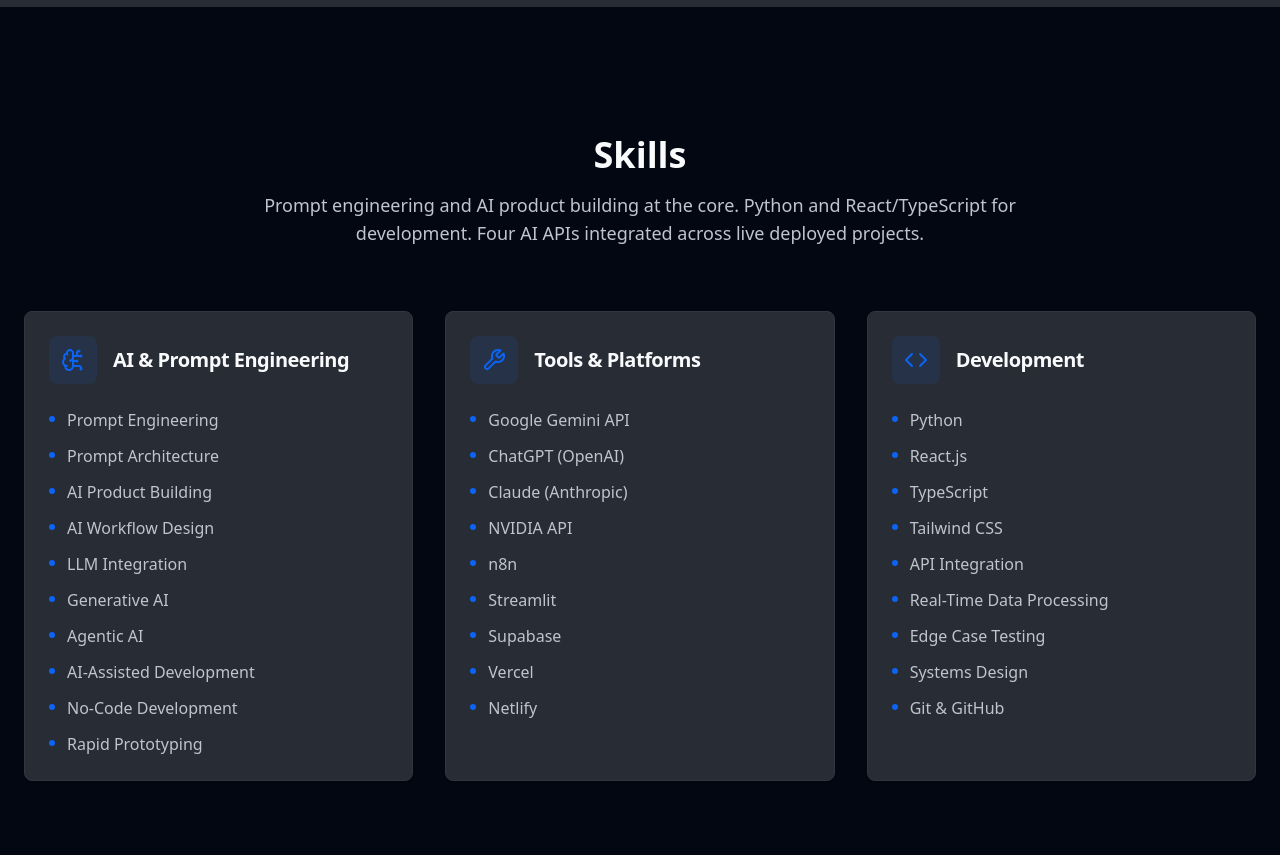
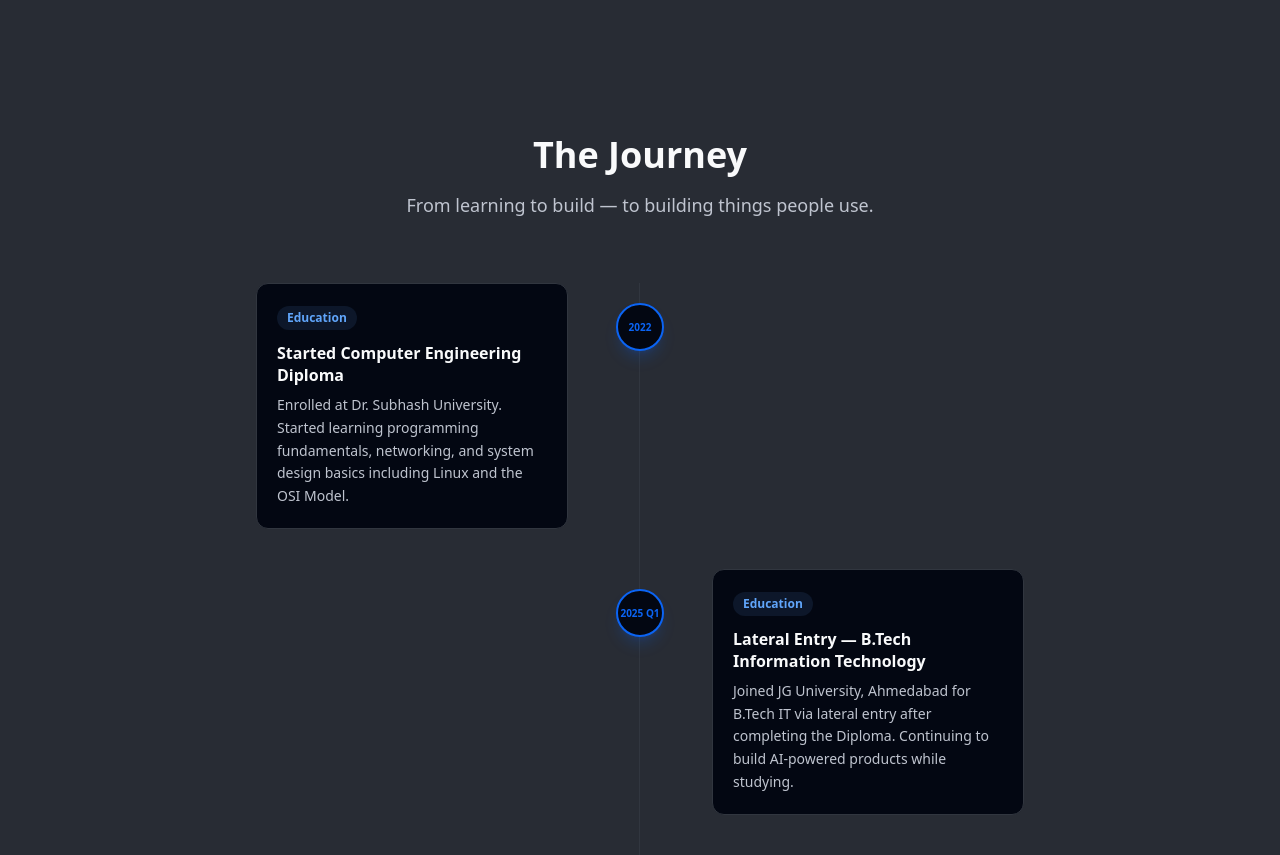
Before and after one commit to neevlila/Neev-Lila-portfolio, a React (Vite) app: page / in a window 1280 px wide. Shown: the part 1880-2735 px from the top of the page. Built offline with nearby package versions, Linux system fonts and the light colour scheme.

Commit message:
initialize portfolio components, layout, and project showcase sections

```diff
--- a/src/components/AboutSection.tsx
+++ b/src/components/AboutSection.tsx
@@ -1,6 +1,7 @@
 import React from 'react';
 import { BrainCircuit, Layers, FlaskConical } from 'lucide-react';
 import { Card, CardContent, CardHeader, CardTitle } from '@/components/ui/card';
+import neevPhoto from '@/assets/neev.jpg';
 
 const AboutSection = () => {
   const traits = [
@@ -34,7 +35,7 @@
               {/* Glow ring behind the image */}
               <div className="absolute inset-0 rounded-2xl bg-primary/20 blur-xl scale-105" />
               <img
-                src="/assets/neev.jpg"
+                src={neevPhoto}
                 alt="Neev Lila — AI Product Builder"
                 width={280}
                 height={360}
--- a/src/components/Header.tsx
+++ b/src/components/Header.tsx
@@ -7,6 +7,7 @@
   const navLinks = [
     { id: 'home', label: 'Home' },
     { id: 'about', label: 'About' },
+    { id: 'journey', label: 'Journey' },
     { id: 'skills', label: 'Skills' },
     { id: 'projects', label: 'Projects' },
     { id: 'certifications', label: 'Certifications' },
--- a/src/components/ProjectsSection.tsx
+++ b/src/components/ProjectsSection.tsx
@@ -9,7 +9,7 @@
     {
       title: "Jarvis — AI Desktop Assistant",
       subtitle: "Voice-Activated · Python + Gemini 2.5 Pro · 1900+ lines",
-      description: "A full AI-integrated desktop automation system built in Python. Integrates Gemini 2.5 Pro for natural language conversation, speech recognition via pyttsx3, full Windows system automation through Win32 API and PyAutoGUI, real-time motion detection with OpenCV, YouTube Data API, QR code generation with Tkinter GUI, email drafting and sending, WiFi profile management, speed tests, and 25+ voice commands. Built for real daily use — not a demo project.",
+      description: "A voice-activated AI desktop assistant built in Python. Integrates Gemini 2.5 Pro for natural language conversation, full Windows automation via Win32 API and PyAutoGUI, real-time motion detection with OpenCV, and 25+ voice commands. Built for daily personal use — not a demo.",
       techStack: ["Python", "Gemini API", "OpenCV", "SpeechRecognition", "PyAutoGUI", "Win32API", "YouTube Data API", "Tkinter"],
       liveLink: "#",
       sourceLink: "https://github.com/neevlila/Jarvis",
@@ -17,15 +17,15 @@
     {
       title: "Sustainable Token Analyzer",
       subtitle: "React + TypeScript · Netlify Functions · NVIDIA Qwen 2.5 72B",
-      description: "A full-stack web app that analyzes AI prompts for token count, energy usage, API cost, and carbon footprint — then uses NVIDIA's Qwen 2.5 72B to rewrite them into leaner versions. Built with a React + TypeScript frontend, a Netlify serverless function as the API backend, and a Recharts dashboard tracking cumulative savings across sessions. Carbon calculations use the real global grid average of 0.386 kg CO₂/kWh. Four-tab layout: Dashboard, Analyzer, Comparison, Suggestions.",
+      description: "A full-stack web app that measures AI prompt cost, energy usage, and carbon footprint — then uses NVIDIA's Qwen 2.5 72B to rewrite them into leaner versions. React + TypeScript frontend with a Netlify serverless backend and a live Recharts dashboard tracking session savings.",
       techStack: ["React", "TypeScript", "Tailwind CSS", "Netlify Functions", "NVIDIA API", "Recharts", "Vite"],
-      liveLink: "sustainable-token-analyzer.netlify.app",
+      liveLink: "https://sustainable-token-analyzer.netlify.app",
       sourceLink: "https://github.com/neevlila/Sustainable-Token-Analyzer",
     },
     {
       title: "Law-Bot — AI Legal Assistant",
       subtitle: "Smart India Hackathon 2025 · React + Gemini API · Deployed on Vercel",
-      description: "The core challenge: Gemini's default behavior hallucinates case law when asked legal questions. Solved by engineering a strict system prompt that instructs the model to cite general legal principles and explicitly flag uncertainty rather than fabricating citations. Frontend is React + TypeScript + Tailwind CSS with client-side API calls and response streaming for perceived speed. Chat history persisted via browser local storage — no backend needed. Deployed on Vercel with sub-2s cold start.",
+      description: "An AI legal chatbot that solves a real problem: Gemini hallucinates case law by default. Engineered a strict system prompt that forces the model to cite general legal principles and flag uncertainty instead of fabricating citations. Built for Smart India Hackathon 2025.",
       techStack: ["React", "TypeScript", "Tailwind CSS", "Google Gemini API", "Vercel"],
       liveLink: "https://lawbot-teal.vercel.app/",
       sourceLink: "https://github.com/neevlila/Lawbot",
@@ -33,7 +33,7 @@
     {
       title: "AI-Based SMS Spam Detector",
       subtitle: "Text Classification · Python + scikit-learn · Deployed on Render",
-      description: "Trained a TF-IDF + Logistic Regression pipeline on the UCI SMS Spam Collection (5,574 messages). Achieved 98% accuracy with precision prioritized to eliminate false positives — legitimate messages never wrongly blocked. Preprocessing pipeline: NLTK tokenization → stop-word removal → Porter stemming → TF-IDF bi-gram vectorization. Deployed as a Streamlit web app on Render with real-world spam examples preloaded for live testing. Built as an end-to-end product, not a notebook.",
+      description: "Real-time SMS spam detection at 98% accuracy. Trained a TF-IDF + Logistic Regression pipeline on 5,574 messages with precision prioritized to eliminate false positives. Deployed as a live Streamlit app — a working product, not a Jupyter notebook.",
       techStack: ["Python", "NLTK", "scikit-learn", "TF-IDF", "Logistic Regression", "Streamlit", "Render"],
       liveLink: "https://ai-based-sms-spam-detection.onrender.com/",
       sourceLink: "https://github.com/neevlila/AI-Based-SMS-Spam-Detection",
--- a/src/components/SkillsSection.tsx
+++ b/src/components/SkillsSection.tsx
@@ -1,13 +1,16 @@
 import React from 'react';
 import { BrainCircuit, Code, Wrench } from 'lucide-react';
-import { Card, CardContent, CardHeader, CardTitle } from '@/components/ui/card';
+import { Card, CardContent } from '@/components/ui/card';
+import { Badge } from '@/components/ui/badge';
 
-const SkillsSection = () => {
 const skillCategories = [
   {
-      category: "AI & Prompt Engineering",
     icon: BrainCircuit,
-      items: [
+    title: "AI & Prompt Engineering",
+    summary: "Prompt architecture, LLM integration, agentic AI, and end-to-end AI product building.",
+    color: "text-blue-400",
+    bg: "bg-blue-400/10",
+    skills: [
       "Prompt Engineering",
       "Prompt Architecture",
       "AI Product Building",
@@ -16,14 +19,18 @@
       "Generative AI",
       "Agentic AI",
       "AI-Assisted Development",
+      "AI-Augmented Development",
       "No-Code Development",
       "Rapid Prototyping",
-      ]
+    ],
   },
   {
-      category: "Tools & Platforms",
     icon: Wrench,
-      items: [
+    title: "Tools & Platforms",
+    summary: "Four AI APIs integrated across live deployed projects — Gemini, OpenAI, Anthropic, NVIDIA.",
+    color: "text-purple-400",
+    bg: "bg-purple-400/10",
+    skills: [
       "Google Gemini API",
       "ChatGPT (OpenAI)",
       "Claude (Anthropic)",
@@ -33,12 +40,15 @@
       "Supabase",
       "Vercel",
       "Netlify",
-      ]
+    ],
   },
   {
-      category: "Development",
     icon: Code,
-      items: [
+    title: "Development",
+    summary: "Python for ML and automation. React/TypeScript for frontend. Netlify Functions for backend.",
+    color: "text-emerald-400",
+    bg: "bg-emerald-400/10",
+    skills: [
       "Python",
       "React.js",
       "TypeScript",
@@ -48,49 +58,69 @@
       "Edge Case Testing",
       "Systems Design",
       "Git & GitHub",
-      ]
+    ],
   },
 ];
 
+const SkillsSection = () => {
   return (
     <section id="skills" aria-label="Skills" className="py-20 lg:py-32 bg-background">
       <div className="container mx-auto px-6">
+
+        {/* Header */}
         <div className="text-center max-w-3xl mx-auto mb-16">
-          <h2 className="text-3xl md:text-4xl font-bold mb-4">
-            Skills
-          </h2>
+          <h2 className="text-3xl md:text-4xl font-bold mb-4">Skills</h2>
           <p className="text-lg text-muted-foreground">
             Prompt engineering and AI product building at the core. Python and React/TypeScript for development. Four AI APIs integrated across live deployed projects.
           </p>
         </div>
 
-        <div className="grid grid-cols-1 md:grid-cols-2 lg:grid-cols-3 gap-8 max-w-7xl mx-auto">
-          {skillCategories.map((skillGroup) => (
-            <Card key={skillGroup.category} className="bg-secondary border-border h-full transition-all duration-300 hover:-translate-y-1 hover:border-primary/50 hover:shadow-lg hover:shadow-primary/10">
-              <CardHeader>
-                <div className="flex items-center gap-4">
-                  <div className="w-12 h-12 bg-primary/10 text-primary rounded-lg flex items-center justify-center shrink-0">
-                    <skillGroup.icon size={24} />
+        {/* Category header cards */}
+        <div className="grid grid-cols-1 md:grid-cols-3 gap-6 max-w-5xl mx-auto mb-10">
+          {skillCategories.map((cat) => (
+            <Card
+              key={cat.title}
+              className="bg-secondary border-border transition-all duration-300 hover:-translate-y-1 hover:border-primary/50 hover:shadow-lg hover:shadow-primary/10"
+            >
+              <CardContent className="pt-6 pb-6">
+                <div className={`w-12 h-12 ${cat.bg} ${cat.color} rounded-xl flex items-center justify-center mb-4`}>
+                  <cat.icon size={24} />
                 </div>
-                  <CardTitle className="text-xl">{skillGroup.category}</CardTitle>
-                </div>
-              </CardHeader>
-              <CardContent>
-                <ul className="space-y-3">
-                  {skillGroup.items.map((skill) => (
-                    <li
-                      key={skill}
-                      className="flex items-start text-muted-foreground"
-                    >
-                      <div className="w-1.5 h-1.5 bg-primary rounded-full mr-3 mt-2 shrink-0"></div>
-                      <span>{skill}</span>
-                    </li>
-                  ))}
-                </ul>
+                <h3 className="font-semibold text-foreground text-lg mb-2">{cat.title}</h3>
+                <p className="text-sm text-muted-foreground leading-relaxed">{cat.summary}</p>
               </CardContent>
             </Card>
           ))}
         </div>
+
+        {/* All skills as badge pills — grouped */}
+        <div className="max-w-5xl mx-auto">
+          <Card className="bg-secondary border-border">
+            <CardContent className="pt-8 pb-8">
+              <div className="space-y-6">
+                {skillCategories.map((cat) => (
+                  <div key={cat.title}>
+                    <p className={`text-xs font-semibold uppercase tracking-widest ${cat.color} mb-3`}>
+                      {cat.title}
+                    </p>
+                    <div className="flex flex-wrap gap-2">
+                      {cat.skills.map((skill) => (
+                        <Badge
+                          key={skill}
+                          variant="outline"
+                          className="text-sm py-1 px-3 border-border text-muted-foreground hover:border-primary/50 hover:text-foreground transition-colors duration-200 cursor-default"
+                        >
+                          {skill}
+                        </Badge>
+                      ))}
+                    </div>
+                  </div>
+                ))}
+              </div>
+            </CardContent>
+          </Card>
+        </div>
+
       </div>
     </section>
   );
--- /dev/null
+++ b/src/components/TimelineSection.tsx
@@ -0,0 +1,104 @@
+import React from 'react';
+
+const timeline = [
+  {
+    year: "2022",
+    title: "Started Computer Engineering Diploma",
+    description: "Enrolled at Dr. Subhash University. Started learning programming fundamentals, networking, and system design basics including Linux and the OSI Model.",
+    tag: "Education",
+    tagColor: "bg-blue-400/10 text-blue-400",
+  },
+  {
+    year: "2025 Q1",
+    title: "Lateral Entry — B.Tech Information Technology",
+    description: "Joined JG University, Ahmedabad for B.Tech IT via lateral entry after completing the Diploma. Continuing to build AI-powered products while studying.",
+    tag: "Education",
+    tagColor: "bg-blue-400/10 text-blue-400",
+  },
+  {
+    year: "2025 Q2",
+    title: "First AI Projects — Jarvis & Law-Bot",
+    description: "Built Jarvis, a 1900-line voice-activated AI desktop assistant using Gemini 2.5 Pro and Python. Built Law-Bot for Smart India Hackathon 2025 — an AI legal assistant using the Gemini API with full prompt architecture.",
+    tag: "Building",
+    tagColor: "bg-purple-400/10 text-purple-400",
+  },
+  {
+    year: "2025 Q3",
+    title: "Shipped 4 Deployed Products",
+    description: "Launched AI-Based SMS Spam Detector (98% accuracy, live on Render) and Sustainable Token Analyzer (React + NVIDIA Qwen 2.5 72B, Netlify). Four live products across Python, React, TypeScript, and four different AI APIs.",
+    tag: "Shipped",
+    tagColor: "bg-emerald-400/10 text-emerald-400",
+  },
+  {
+    year: "Now",
+    title: "Open to AI Builder Roles & Freelance",
+    description: "Actively looking for AI Builder, Prompt Engineering, and AI Workflow Design roles. Available for freelance projects. Portfolio ranking top 3 on Google for 'Neev Lila'.",
+    tag: "Open to Work",
+    tagColor: "bg-primary/10 text-primary",
+  },
+];
+
+const TimelineSection = () => {
+  return (
+    <section id="journey" aria-label="Neev Lila Journey and Timeline" className="pt-20 pb-10 lg:pt-32 lg:pb-16 bg-secondary">
+      <div className="container mx-auto px-6">
+
+        {/* Header */}
+        <div className="text-center max-w-3xl mx-auto mb-16">
+          <h2 className="text-3xl md:text-4xl font-bold mb-4">The Journey</h2>
+          <p className="text-lg text-muted-foreground">
+            From learning to build — to building things people use.
+          </p>
+        </div>
+
+        {/* Timeline */}
+        <div className="relative max-w-3xl mx-auto">
+
+          {/* Vertical line */}
+          <div className="absolute left-6 md:left-1/2 top-0 bottom-0 w-px bg-border md:-translate-x-px" />
+
+          <div className="space-y-10">
+            {timeline.map((item, index) => (
+              <div
+                key={index}
+                className={`relative flex flex-col md:flex-row gap-6 md:gap-0 ${
+                  index % 2 === 0 ? 'md:flex-row' : 'md:flex-row-reverse'
+                }`}
+              >
+                {/* Content card */}
+                <div className={`md:w-[calc(50%-2rem)] ${index % 2 === 0 ? 'md:pr-10' : 'md:pl-10'} pl-14 md:pl-0`}>
+                  <div className="bg-background border border-border rounded-xl p-5 hover:border-primary/40 transition-all duration-300 hover:shadow-lg hover:shadow-primary/10 hover:-translate-y-0.5">
+                    <div className={`inline-flex items-center gap-2 text-xs font-semibold px-2.5 py-1 rounded-full mb-3 ${item.tagColor}`}>
+                      {item.tag}
+                    </div>
+                    <h3 className="font-semibold text-foreground text-base mb-2 leading-snug">
+                      {item.title}
+                    </h3>
+                    <p className="text-sm text-muted-foreground leading-relaxed">
+                      {item.description}
+                    </p>
+                  </div>
+                </div>
+
+                {/* Center dot with year */}
+                <div className="absolute left-0 md:left-1/2 top-5 md:-translate-x-1/2 flex flex-col items-center gap-1">
+                  <div className="w-12 h-12 rounded-full bg-background border-2 border-primary flex items-center justify-center z-10 shadow-lg shadow-primary/20">
+                    <span className="text-[10px] font-bold text-primary leading-none text-center">
+                      {item.year}
+                    </span>
+                  </div>
+                </div>
+
+                {/* Empty spacer for alternating side */}
+                <div className="hidden md:block md:w-[calc(50%-2rem)]" />
+              </div>
+            ))}
+          </div>
+        </div>
+
+      </div>
+    </section>
+  );
+};
+
+export default TimelineSection;
--- a/src/pages/Index.tsx
+++ b/src/pages/Index.tsx
@@ -5,6 +5,7 @@
 // Lazy-load every below-the-fold section — splits them into separate JS chunks
 // so they are not downloaded until the browser needs them.
 const AboutSection        = lazy(() => import('@/components/AboutSection'));
+const TimelineSection     = lazy(() => import('@/components/TimelineSection'));
 const SkillsSection       = lazy(() => import('@/components/SkillsSection'));
 const ProjectsSection     = lazy(() => import('@/components/ProjectsSection'));
 const CertificationsSection = lazy(() => import('@/components/CertificationsSection'));
@@ -19,6 +20,7 @@
         <Hero3D />
         <Suspense fallback={null}>
           <AboutSection />
+          <TimelineSection />
           <SkillsSection />
           <ProjectsSection />
           <CertificationsSection />
```
Also changed, not shown: src/vite-env.d.ts (added, +26 -0 lines), src/assets/neev.jpg (renamed from assets/neev.jpg). Lines whose indentation alone changed are shown as unchanged.
